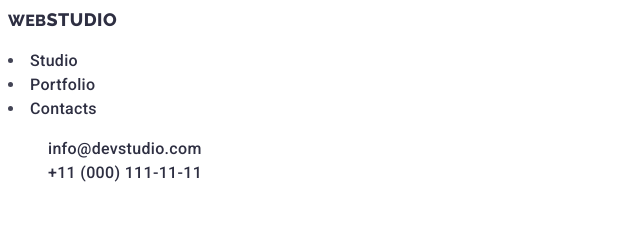
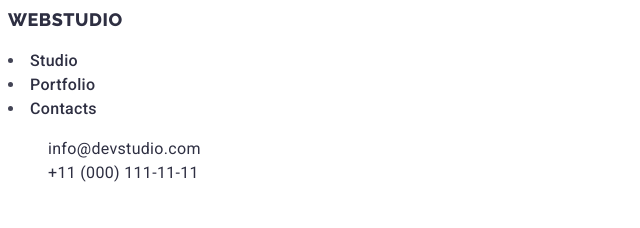
Before and after one commit to kravchuuk/goit-markup-hw-02, a plain HTML site: page index.html in a window 1280 px wide. Shown: the top 228 px of the page, 0-640 px from the left. Drawn offline with Linux system fonts and the light colour scheme.

Commit message:
Update style.css

```diff
--- a/css/style.css
+++ b/css/style.css
@@ -12,7 +12,9 @@
     --color-grey: #2E2F42;
 }
 
-
+.header .link {
+    color: var(--color-grey);
+}
 body {
     font-family: 'Roboto', sans-serif;
     font-style: normal;
@@ -78,22 +80,20 @@ ul {
 
 /* !header */
 
-.header .link{
+/* .header .link{
     font-weight: 500;
     font-size: 16px;
     line-height: 1.5;
     letter-spacing: 0.02em;
     color: var(--color-slate);
     text-decoration: none;
-}
+} */
 .header .link:hover,
 .header .link:focus,
 .header .link:active{
     color: var(--color-ocean);
 }
-.header .link{
-    color: var(--color-grey);
-}
+
 .header-contacts{
     font-style: normal;
 }
```
